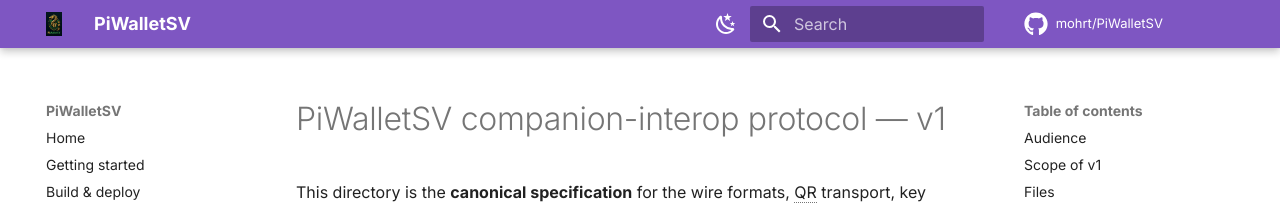
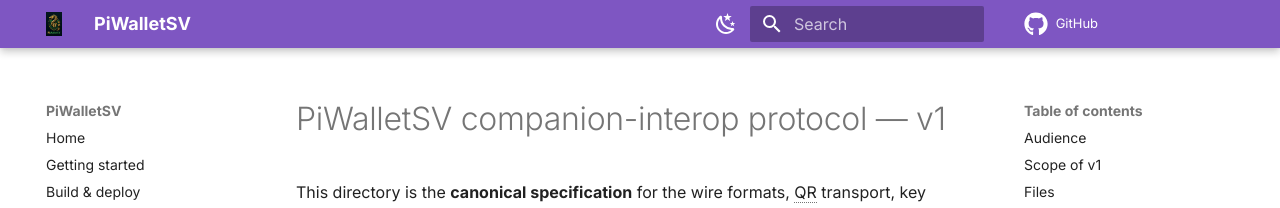
Before and after one commit to mohrt/PiWalletSV, an MkDocs documentation site: the page built from docs/protocol/README.md, in a window 1280 px wide. Shown: the top 208 px of the page. Built offline with MkDocs 1.6.1 and Material for MkDocs 9.7.7, drawn with Linux system fonts in a browser that asks for light colours; comment, search, counter and statistics services are not loaded; part of the change alters nothing that is shown.

Commit message:
docs: shorten repo button label to "GitHub"
The Octocat icon already identifies the host; the "owner/repo" slug
next to it added noise without adding information. Drop it to plain
"GitHub" so the button reads as a destination, not a path.

Co-authored-by: Cursor <cursoragent@cursor.com>

```diff
--- a/mkdocs.yml
+++ b/mkdocs.yml
@@ -8,7 +8,10 @@ site_url: https://piwalletsv.com/
 # the per-page "edit this page" pencil link to the matching markdown
 # source on the default branch.
 repo_url: https://github.com/mohrt/PiWalletSV
-repo_name: mohrt/PiWalletSV
+# Label shown next to the icon in the top-right repo button. Override
+# the default "owner/repo" so the button reads as "GitHub" — the icon
+# already identifies the host, the slug just adds noise.
+repo_name: GitHub
 edit_uri: edit/main/docs/
 copyright: >
   Copyright &copy; PiWalletSV contributors. Licensed under MIT.
```
